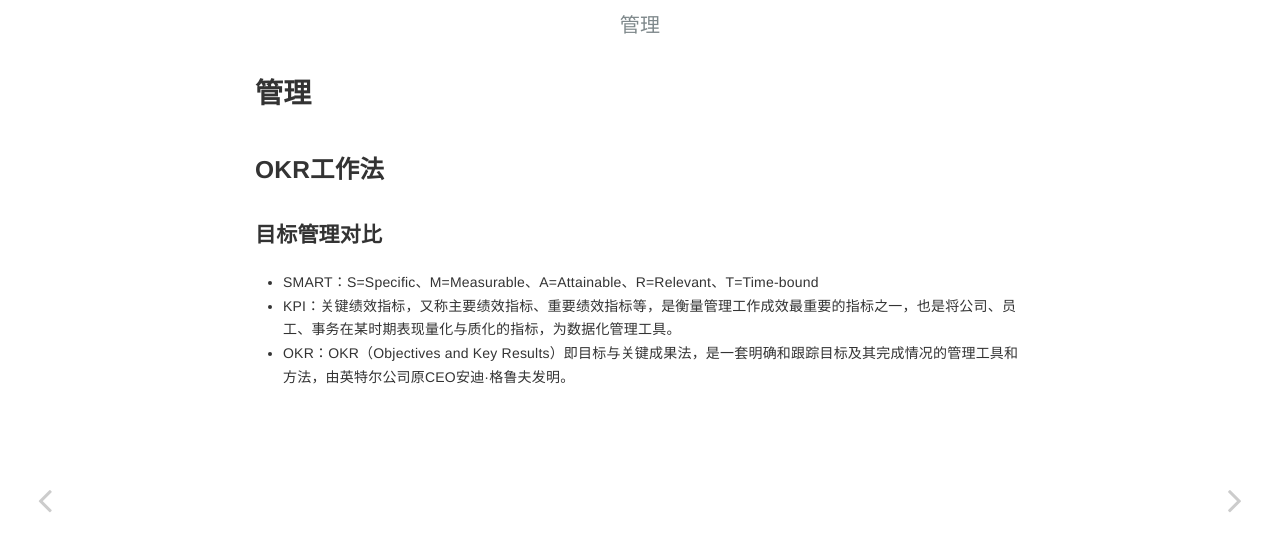
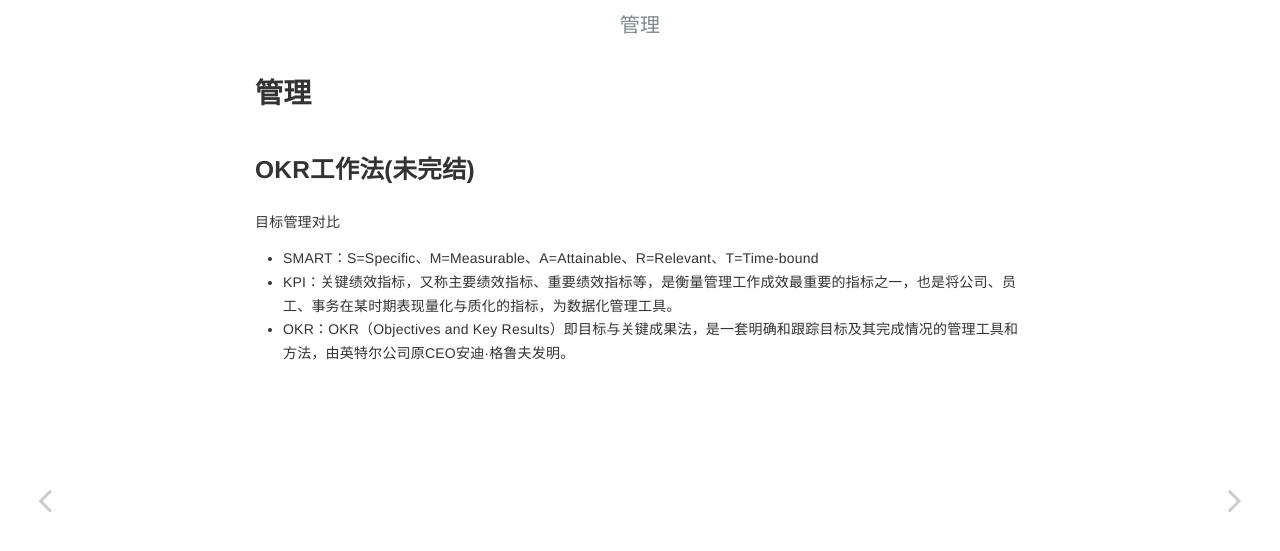
Before and after one commit to liangkuaiqianderoubaozi/blog, a Jekyll site: the page built from _posts/2022-04-24-manager.md, in a window 1280 px wide. Shown: the top 551 px of the page. Built offline with Jekyll 4.4.1, drawn with Linux system fonts in a browser that asks for light colours.

```diff
--- a/_posts/2022-04-24-manager.md
+++ b/_posts/2022-04-24-manager.md
@@ -6,9 +6,9 @@ category: Jekyll
 layout: post
 ---
 
-OKR工作法
+OKR工作法(未完结)
 -------------
-### 目标管理对比
+目标管理对比
 - SMART：S=Specific、M=Measurable、A=Attainable、R=Relevant、T=Time-bound
 - KPI：关键绩效指标，又称主要绩效指标、重要绩效指标等，是衡量管理工作成效最重要的指标之一，也是将公司、员工、事务在某时期表现量化与质化的指标，为数据化管理工具。
 - OKR：OKR（Objectives and Key Results）即目标与关键成果法，是一套明确和跟踪目标及其完成情况的管理工具和方法，由英特尔公司原CEO安迪·格鲁夫发明。
```
